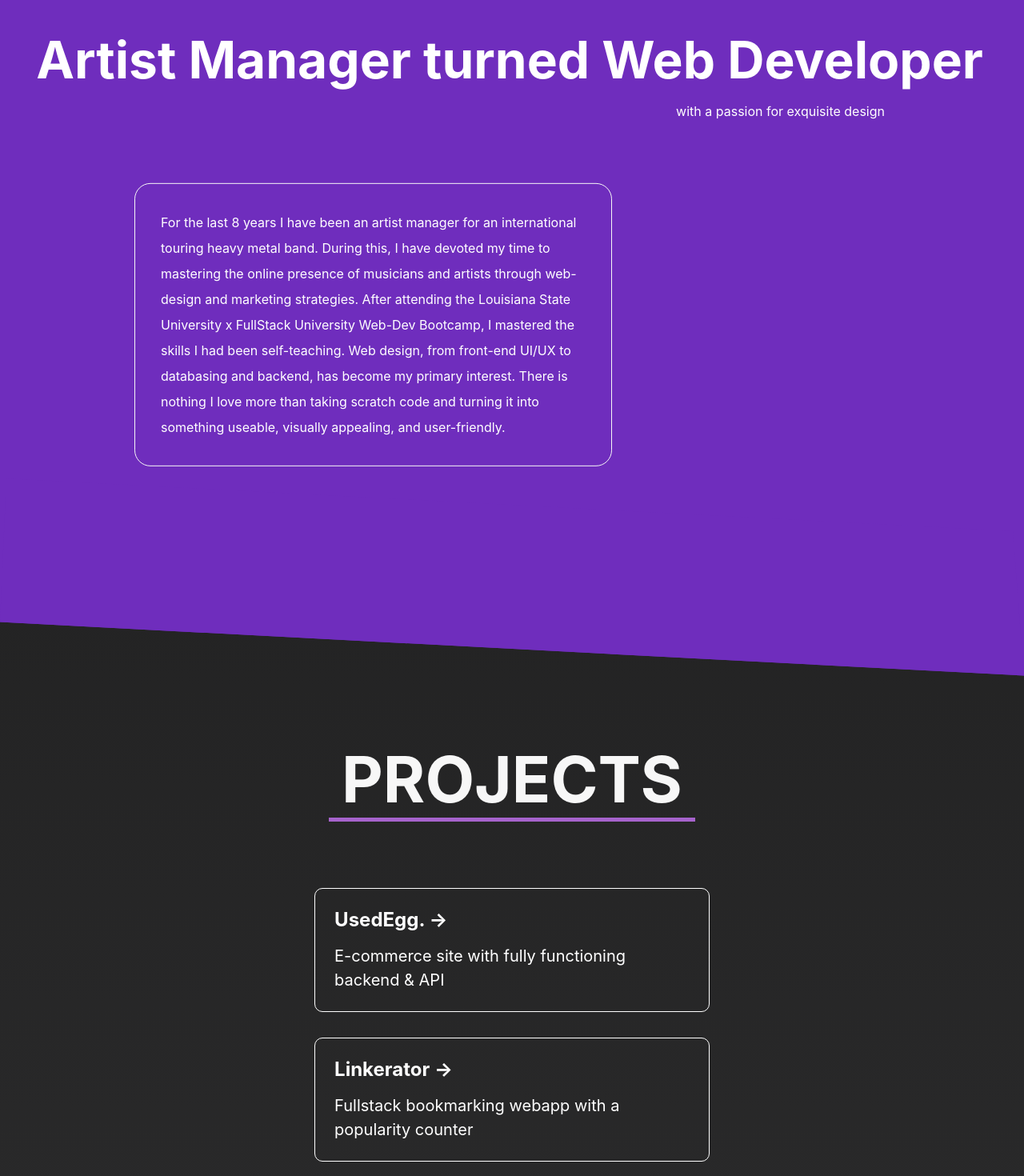
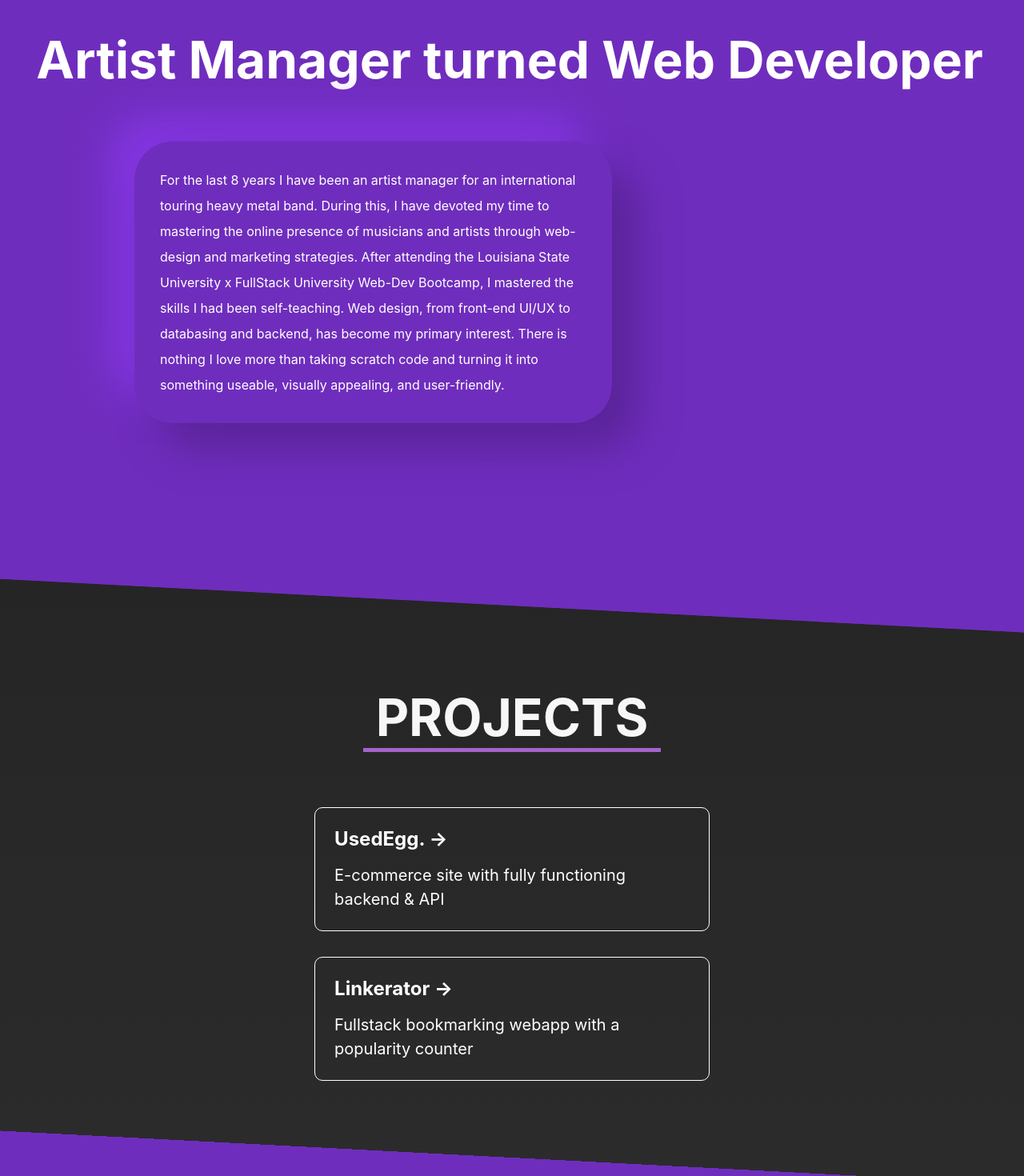
Before and after one commit to Elijah-Hensel/my-portfolio, a Next.js app: page / in a window 1280 px wide. Shown: the part 1020-2490 px from the top of the page at 80% size. Built offline with nearby package versions, Linux system fonts and the light colour scheme.

Commit message:
styling to about blurb

```diff
--- a/pages/index.js
+++ b/pages/index.js
@@ -31,9 +31,6 @@ export default function Home() {
         <section id="about" className={styles.primarySection}>
           <div className={styles.about}>
             <h3>Artist Manager turned Web Developer</h3>
-            <p className={styles.subText}>
-              with a passion for exquisite design
-            </p>
             <p className={styles.blurb}>
               For the last 8 years I have been an artist manager for an
               international touring heavy metal band. During this, I have
@@ -52,24 +49,6 @@ export default function Home() {
           <div id="projects" className={styles.grid}>
             <Blob />
             <h2 className={styles.projectHeader}>PROJECTS</h2>
-            <a
-              rel="noreferrer noopener"
-              target="_blank"
-              href="https://used-egg.herokuapp.com"
-              className={styles.card}
-            >
-              <h2>UsedEgg. &rarr;</h2>
-              <p>E-commerce site with fully functioning backend &amp; API</p>
-            </a>
-            <a
-              rel="noreferrer noopener"
-              target="_blank"
-              href="https://eem-linkerator.herokuapp.com/"
-              className={styles.card}
-            >
-              <h2>Linkerator &rarr;</h2>
-              <p>Fullstack bookmarking webapp with a popularity counter</p>
-            </a>
             <a
               rel="noreferrer noopener"
               target="_blank"
--- a/public/components/Blob.jsx
+++ b/public/components/Blob.jsx
@@ -10,7 +10,7 @@ export default function Blob() {
       >
         <path
           className={styles.svg}
-          fill="#A663CC"
+          fill="#6f2dbd"
           d="M37,-51.5C52,-40.1,70.9,-34.6,79.3,-22.5C87.7,-10.4,85.5,8.3,77,22.1C68.5,35.9,53.7,44.8,39.9,49.2C26,53.7,13,53.7,-0.2,53.9C-13.3,54.2,-26.7,54.6,-36.8,49C-46.9,43.3,-53.8,31.5,-59.4,18.3C-65.1,5.2,-69.4,-9.4,-67,-23.4C-64.7,-37.3,-55.6,-50.7,-43.3,-63.1C-31.1,-75.4,-15.5,-86.6,-2.3,-83.5C11,-80.4,22,-63,37,-51.5Z"
           transform="translate(100 100)"
         />
--- a/public/components/ContactForm.jsx
+++ b/public/components/ContactForm.jsx
@@ -9,7 +9,7 @@ export default function ContactForm() {
   }
   return (
     <section className={styles.contactSection}>
-      <div>
+      <div id="contact">
         <form id="contact-form" className={styles.form} onSubmit={handleSubmit}>
           <label htmlFor="email">Contact Me!</label>
           <input
--- a/styles/Blob.module.css
+++ b/styles/Blob.module.css
@@ -1,7 +1,7 @@
 .blob {
   position: absolute;
   max-width: 40rem;
-  margin-top: 3rem;
+  margin-top: 10rem;
   left: 5%;
   -webkit-animation: appear 2s ease-in 0s 1 normal;
   -moz-animation: appear 2s ease-in 0s 1 normal;
--- a/styles/ContactForm.module.css
+++ b/styles/ContactForm.module.css
@@ -1,4 +1,5 @@
 .contactSection {
+  width: 100%;
   background-color: #6f2dbd;
   padding: 2rem;
   margin: 5rem 0;
@@ -9,9 +10,12 @@
   border-bottom: 80px solid #6f2dbd;
   border-left: 8px solid transparent;
   border-right: 14px solid transparent;
+  display: flex;
+  justify-content: center;
 }
 
 .contactSection div {
+  width: 50%;
   transform: skewY(-3deg);
   -webkit-transform: skewY(-3deg);
   -moz-transform: skewY(-3deg);
@@ -19,7 +23,7 @@
 
 .form {
   display: flex;
-  max-width: 30rem;
+  /* max-width: 30rem; */
   height: auto;
   flex-direction: column;
 }
@@ -41,3 +45,14 @@
 .button {
   max-width: 5rem;
 }
+
+@media only screen and (max-width: 600px) {
+  .contactSection {
+    width: 100%;
+  }
+
+  .form {
+    margin-left: -25%;
+    width: 150%;
+  }
+}
--- a/styles/Home.module.css
+++ b/styles/Home.module.css
@@ -122,8 +122,9 @@
 }
 
 .about p.blurb {
-  border: 1px solid #f7f7f7;
-  border-radius: 20px;
+  border-radius: 48px;
+  background: #6f2dbd;
+  box-shadow: 32px 32px 50px #5a2499, -32px -32px 50px #8436e1;
   margin-left: 8rem;
   margin-top: 4rem;
   padding: 2rem;
@@ -152,7 +153,7 @@
   border-radius: 10px;
   transition: color 0.15s ease, border-color 0.15s ease;
   width: 80%;
-  z-index: 2;
+  z-index: 0;
   color: white;
 }
 
@@ -203,7 +204,7 @@
 
 .projectHeader {
   padding: 0 1rem;
-  font-size: 5rem;
+  font-size: 4rem;
   color: #f7f7f7;
   border-bottom: 5px solid #a663cc;
 }
@@ -229,6 +230,7 @@
     padding: 0;
     justify-content: center;
     align-items: center;
+    border-bottom: 10rem;
   }
 
   .about {
@@ -244,9 +246,9 @@
   }
 
   .about p.blurb {
-    margin: 0;
+    margin: 3rem 0;
     min-width: 95%;
-    border: 3px solid #f7f7f7;
+    /* border: 3px solid #f7f7f7; */
   }
 
   .projectHeader {
--- a/styles/NavBar.module.css
+++ b/styles/NavBar.module.css
@@ -1,7 +1,7 @@
 .navSection {
   position: fixed;
   top: 0;
-  z-index: 2;
+  z-index: 3;
   width: 100vw;
   height: auto;
   margin-top: 0rem;
--- a/styles/Skills.module.css
+++ b/styles/Skills.module.css
@@ -21,11 +21,12 @@
   align-items: center;
   justify-content: flex-start;
   color: #f7f7f7;
-  border: solid 1px #a663cc;
   border-radius: 30px;
   width: 12rem;
   padding: 0.5rem;
   gap: 1rem;
+  background-color: #aa63cc;
+  background-image: linear-gradient(90deg, #aa63cc 0%, #6f2dbd 100%);
 }
 
 .expressIcon {
@@ -120,8 +121,6 @@
   .skill {
     max-width: 10rem;
     border: hidden;
-    background-color: #aa63cc;
-    background-image: linear-gradient(90deg, #aa63cc 0%, #6f2dbd 100%);
     margin-bottom: 2rem;
   }
 }
```
